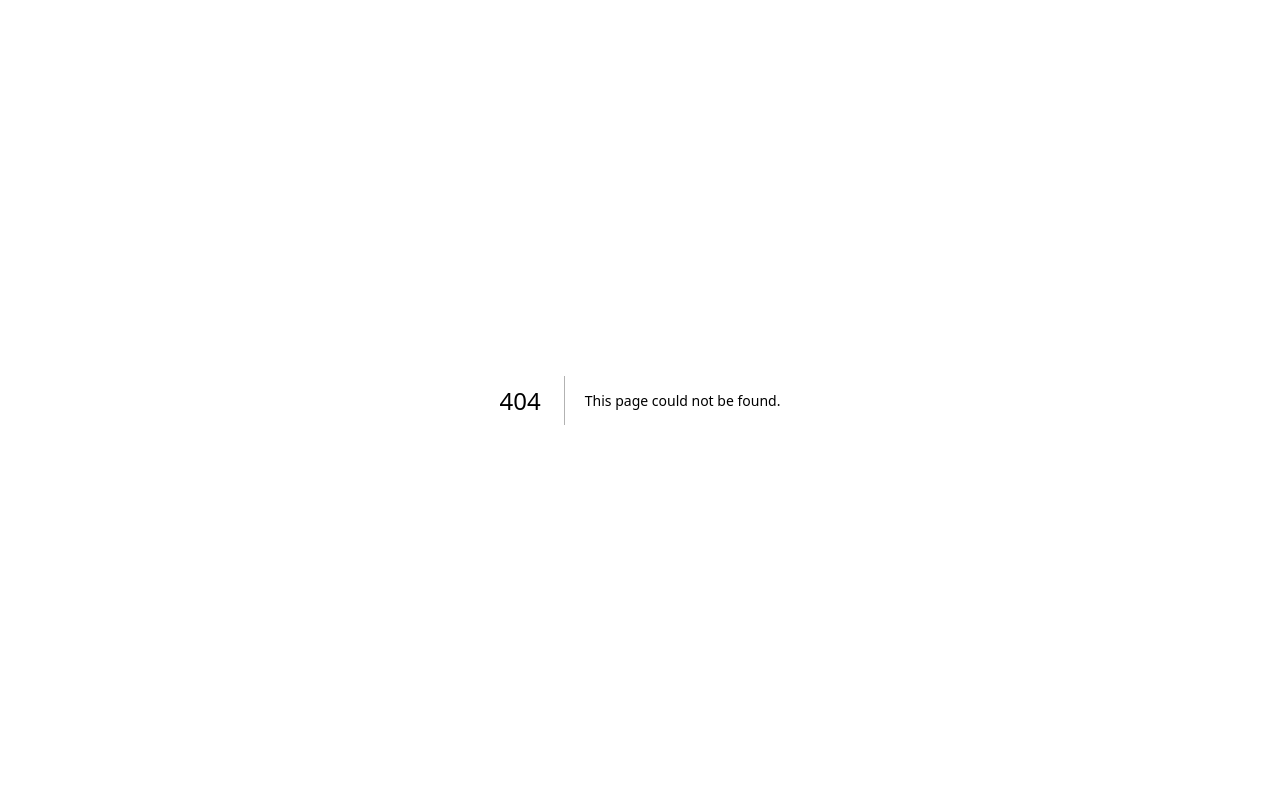
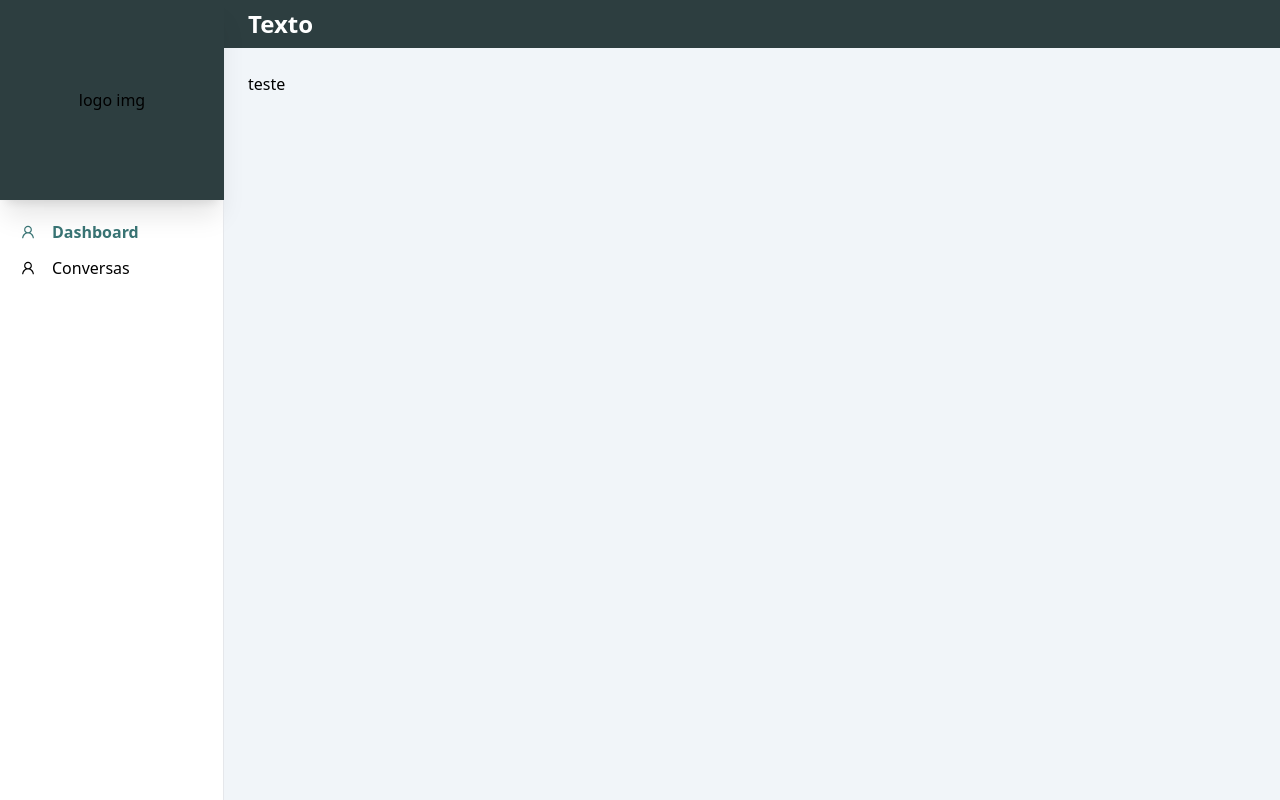
Before and after one commit to ilgarcia/OnlineChat, a Next.js app in the folder client/: page /dashboard in a window 1280 px wide. Before the commit this address had no page. Built offline with nearby package versions, Linux system fonts and the light colour scheme.

Commit message:
Layout finished

```diff
--- /dev/null
+++ b/client/src/app/(loged)/dashboard/page.tsx
@@ -0,0 +1,3 @@
+export default function page() {
+  return <h2>teste</h2>;
+}
--- a/client/src/app/(loged)/layout.tsx
+++ b/client/src/app/(loged)/layout.tsx
@@ -1,3 +1,4 @@
+import Header from "@/components/Header";
 import Navbar from "@/components/Navbar";
 
 export default function RootLayout({
@@ -9,9 +10,14 @@ export default function RootLayout({
     <html lang="en">
       <head />
       <body>
-        <section className="flex">
+        <section className="flex w-screen">
           <Navbar />
-          {children}
+          <section className="w-screen h-screen ml-56">
+            <Header />
+            <section className="min-h-[calc(100%_-_3rem)] pt-6 pl-6 bg-slate-100">
+              {children}
+            </section>
+          </section>
         </section>
       </body>
     </html>
--- a/client/src/app/(loged)/teste/page.tsx
+++ /dev/null
@@ -1,8 +0,0 @@
-export default function page() {
-  return (
-    <div>
-      <div className="h-screen">teste</div>
-      <div className="h-screen">teste</div>
-    </div>
-  );
-}
--- /dev/null
+++ b/client/src/components/Header/index.tsx
@@ -0,0 +1,7 @@
+export default function Header() {
+  return (
+    <header className="flex items-center w-full pl-6 h-12 text-2xl font-semibold text-white bg-theme-900 shadow-xl shadow-inner">
+      <h1>Texto</h1>
+    </header>
+  );
+}
--- a/client/src/components/NavItem/index.tsx
+++ b/client/src/components/NavItem/index.tsx
@@ -22,7 +22,7 @@ export default function NavItem({
   const active = href === "/" ? pathname === href : pathname!.startsWith(href);
 
   return (
-    <li className={`${active && "text-theme-700"} `}>
+    <li className={`${active && "text-theme-700 font-semibold"} flex gap-4 items-center`}>
       {icon && icon}
       <Link href={href}>{children}</Link>
     </li>
--- a/client/src/components/Navbar/index.tsx
+++ b/client/src/components/Navbar/index.tsx
@@ -1,21 +1,23 @@
-import NavItem from "../NavItem"
+import NavItem from "../NavItem";
 
 import { AiOutlineUser } from "react-icons/ai";
 
 export default function Navbar() {
   return (
-  <aside className="sticky top-0 bottom-0 left-0 z-10 w-56 h-screen">
-    <section className="flex justify-center items-center h-1/4 bg-theme-700 shadow-xl shadow-inner">
-      logo img
-    </section>
-    <nav className="h-3/4 border-r">
-      <ul>
-        {/* <NavItem href={"/teste"} >teste</NavItem> */}
-        <NavItem href={"/teste"} icon={<AiOutlineUser />}>teste</NavItem>
-        {/* <NavItem href={"/1"} icon={FaBeer}>list 2</NavItem>
-        <NavItem href={"/2"} icon={FaBeer}>list 3</NavItem>
-        <NavItem href={"/3"} icon={FaBeer} >list 4</NavItem> */}
-      </ul>
-    </nav>
-  </aside>)
+    <aside className="fixed top-0 bottom-0 left-0 z-10 w-56 max-h-screen">
+      <section className="flex justify-center items-center h-1/4 bg-theme-900 shadow-xl shadow-inner">
+        logo img
+      </section>
+      <nav className="h-3/4 p-5 border-r">
+        <ul className="flex flex-col gap-3">
+          <NavItem href={"/dashboard"} icon={<AiOutlineUser />}>
+            Dashboard
+          </NavItem>
+          <NavItem href={"/conversas"} icon={<AiOutlineUser />}>
+            Conversas
+          </NavItem>
+        </ul>
+      </nav>
+    </aside>
+  );
 }
```
